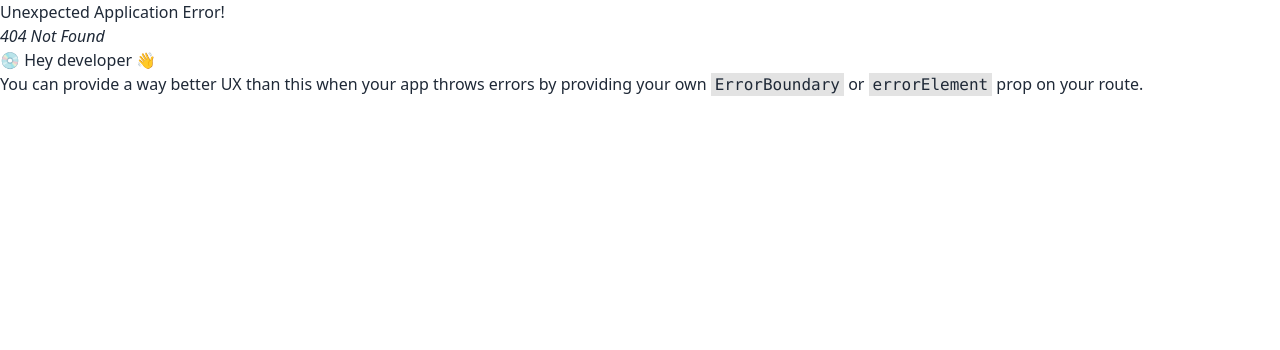
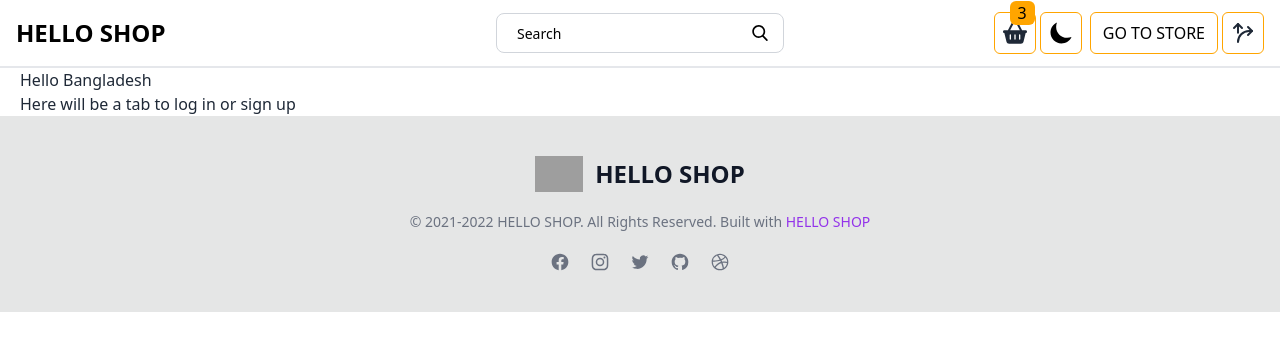
Before and after one commit to developerMohib/shopping-cart, a React (Vite) app in the folder client/: page /sign-in in a window 1280 px wide. Before the commit this address had no page. Shown: the top 350 px of the page. Built offline with nearby package versions, Linux system fonts and the light colour scheme; grey boxes are pictures that could not be loaded.

Commit message:
update and separete some data to organize

```diff
--- a/client/public/products.json
+++ b/client/public/products.json
@@ -204,7 +204,6 @@
       "image": "https://loremflickr.com/cache/resized/65535_53076099609_e72e41721b_h_800_600_nofilter.jpg"
     },
     {
-      "id" : 17,
       "productName": "Smart Light Bulb",
       "price": 20,
       "category": "lighting",
--- a/client/src/App.tsx
+++ b/client/src/App.tsx
@@ -1,9 +1,9 @@
 
 import { Fragment } from 'react/jsx-runtime'
-import './App.css'
+import { Outlet } from 'react-router-dom'
 import Navbar from './component/navbar/Navbar'
 import Footer from './component/footer/Footer'
-import Home from './pages/home/Home'
+import './App.css'
 
 function App() {
 
@@ -11,7 +11,7 @@ function App() {
     <Fragment>
       <Navbar />
       <div className='max-w-screen-xl px-5 mx-auto'>
-        <Home />
+        <Outlet />
       </div>
       <Footer />
     </Fragment>
--- /dev/null
+++ b/client/src/component/button/addCart/AddCart.tsx
@@ -0,0 +1,16 @@
+import React from 'react';
+import { FaBasketShopping } from 'react-icons/fa6';
+import { Link } from 'react-router-dom';
+
+const AddCart: React.FC = (): JSX.Element => {
+    return (
+        <div className="relative tooltip tooltip-left hover:bg-bg border border-bg p-2 rounded-md" data-tip="MY CART">
+            <Link to="/">
+                <FaBasketShopping className="w-6 h-6" />
+            </Link>
+            <span className='bg-bg text-text absolute right-0 -top-3 px-2 rounded-md' > 3 </span>
+        </div>
+    );
+};
+
+export default AddCart;
--- a/client/src/component/button/themeController/ThemeMode.tsx
+++ b/client/src/component/button/themeController/ThemeMode.tsx
@@ -34,7 +34,7 @@ const ThemeMode: React.FC = () => {
 
 
     return (
-        <button className="py-2 px-3 m-1 text-center bg-textWhite border border-bg rounded-md text-text hover:bg-bg dark:hover:bg-gray-700" aria-label="Toggle Theme" onClick={handleThemeChange}> {isDark ? <IoIosSunny className={`h-6 w-6 ${isRotating ? "animate-spin" : ""}`} /> : <IoMoonSharp className={`w-6 h-6 ${isRotating ? "animate-spin" : ""}`} />} </button>
+        <button className="p-2 m-1 text-center bg-textWhite border border-bg rounded-md text-text hover:bg-bg dark:hover:bg-gray-700" aria-label="Toggle Theme" onClick={handleThemeChange}> {isDark ? <IoIosSunny className={`h-6 w-6 ${isRotating ? "animate-spin" : ""}`} /> : <IoMoonSharp className={`w-6 h-6 ${isRotating ? "animate-spin" : ""}`} />} </button>
     );
 };
 
--- a/client/src/component/navbar/Navbar.tsx
+++ b/client/src/component/navbar/Navbar.tsx
@@ -5,6 +5,7 @@ import { HiOutlineBars3 } from "react-icons/hi2";
 import { LiaTimesSolid } from "react-icons/lia";
 import { TbArrowRampRight } from "react-icons/tb";
 import ThemeMode from "../button/themeController/ThemeMode";
+import AddCart from "../button/addCart/AddCart";
 
 const Navbar: React.FC = (): JSX.Element => {
     const [menuOpen, setMenuOpen] = useState<boolean>(false)
@@ -18,7 +19,8 @@ const Navbar: React.FC = (): JSX.Element => {
                 <Link className="text-2xl font-bold text-text hover:text-bg" to="/">
                     HELLO SHOP
                 </Link>
-                <div className="lg:hidden flex">
+                <div className="lg:hidden flex items-center">
+                    <AddCart />
                     <ThemeMode />
                     <button onClick={handleMenu} className="navbar-burger flex items-center text-text p-1" id="navbar_burger">
                         {menuOpen ? <LiaTimesSolid className="block h-6 w-6 fill-current" /> : <HiOutlineBars3 className="block h-6 w-6 fill-current" />}
@@ -41,6 +43,7 @@ const Navbar: React.FC = (): JSX.Element => {
 
                 {/* right options */}
                 <div className="hidden lg:flex items-center">
+                    <AddCart />
                     <ThemeMode />
                     <Link to="/store">
                         <button className=" py-2 px-3 m-1 text-center border border-bg rounded-md text-text hover:bg-bg hover:text-textWhite">
@@ -48,7 +51,7 @@ const Navbar: React.FC = (): JSX.Element => {
                         </button>
                     </Link>
                     <div className="tooltip tooltip-bottom border border-bg p-2 rounded-md" data-tip="SIGN IN">
-                        <Link to="/">
+                        <Link to="/sign-in">
                             <TbArrowRampRight className="w-6 h-6" />
                         </Link>
                     </div>
@@ -77,7 +80,7 @@ const Navbar: React.FC = (): JSX.Element => {
                     </div>
                     <div className="mt-auto">
                         <div className="pt-6">
-                            <Link className="block m-1 border border-gray-300 text-text px-4 py-3 mb-3 text-sm text-center font-semibold rounded-xl" to="/login">
+                            <Link className="block m-1 border border-gray-300 text-text px-4 py-3 mb-3 text-sm text-center font-semibold rounded-xl" to="/sign-in">
                                 Sign in
                             </Link>
                             <Link className="block m-1 border hover:text-text/90 px-4 py-3 mb-2 text-xs text-center text-text font-semibold rounded-xl" to="/store">
--- /dev/null
+++ b/client/src/component/product/productComp/Products.tsx
@@ -0,0 +1,25 @@
+import React from 'react';
+import { FaHeart, FaRegHeart } from 'react-icons/fa6';
+import { Link } from 'react-router-dom';
+
+const Products: React.FC = ({product,handleAddCart,handleAddwishlist}): JSX.Element => {
+    return (
+        <Link to={`/product-details/${product.id}`} className="p-4 border border-indigo-300 rounded-xl hover:shadow-lg hover:shadow-indigo-50 flex flex-col items-center">
+            <img src={"https://loremflickr.com/cache/resized/65535_53076099609_e72e41721b_h_800_600_nofilter.jpg"} className="shadow rounded-lg overflow-hidden border" />
+            <div className="mt-8">
+                <small> Category : {product.category} </small>
+                <h4 className="font-bold text-xl text-text">{product.productName}</h4>
+                <p className="mt-2 text-text"> in stock : {product.amount}
+                </p>
+                <p className="mt-2 text-text"> Price : {product.price}
+                </p>
+                <div className="mt-5 flex justify-between">
+                    <button onClick={() => handleAddCart(product.id)} type="button" className="inline-flex items-center rounded-md border border-transparent bg-bg px-3 py-2 text-sm font-medium leading-4 text-white shadow-sm hover:bg-gray-700">Add to cart</button>
+                    <button onClick={() => handleAddwishlist(product.id)} type="button" className="inline-flex items-center rounded-md border border-transparent text-bg px-3 py-2 text-sm font-medium leading-4 shadow-sm"> < FaHeart /> <FaRegHeart className="text-2xl text-bg" /> </button>
+                </div>
+            </div>
+        </Link>
+    );
+};
+
+export default Products;
--- /dev/null
+++ b/client/src/component/product/productDetails/ProductDetails.tsx
@@ -0,0 +1,11 @@
+import React from 'react';
+
+const ProductDetails : React.FC= () : JSX.Element => {
+    return (
+        <div>
+            <h1>Hello bangladesh</h1>
+        </div>
+    );
+};
+
+export default ProductDetails;
--- /dev/null
+++ b/client/src/pages/auth/Auth.tsx
@@ -0,0 +1,12 @@
+import React from 'react';
+
+const Auth : React.FC = () : JSX.Element => {
+    return (
+        <div>
+            <h1> Hello Bangladesh </h1>
+            <p>Here will be a tab to log in or sign up</p>
+        </div>
+    );
+};
+
+export default Auth;
--- a/client/src/pages/auth/SignIn.tsx
+++ /dev/null
@@ -1,10 +0,0 @@
-
-const SignIn = () => {
-    return (
-        <div>
-            <p>Hello sign in</p>
-        </div>
-    );
-};
-
-export default SignIn;
--- a/client/src/pages/auth/SignUp.tsx
+++ /dev/null
@@ -1,10 +0,0 @@
-
-const SignUp = () => {
-    return (
-        <div>
-            <h1>hello sign up</h1>
-        </div>
-    );
-};
-
-export default SignUp;
--- a/client/src/pages/home/Home.tsx
+++ b/client/src/pages/home/Home.tsx
@@ -1,8 +1,7 @@
 import React from "react";
-import { Link } from "react-router-dom";
-import { FaRegHeart, FaHeart } from "react-icons/fa";
 import toast, { Toaster } from "react-hot-toast";
 import useAllProducts from "../../api/useAllProducts";
+import Products from "../../component/product/productComp/Products";
 
 const Home: React.FC = (): JSX.Element => {
     // Fetch products using useQuery with proper types
@@ -99,21 +98,7 @@ const Home: React.FC = (): JSX.Element => {
             <div className="col-span-4 p-2">
                 <div className="grid lg:grid-cols-4 grid-cols-2 gap-5">
                     {products?.map((product, idx) => (
-                        <Link key={idx} to="/" className="p-4 border border-indigo-300 rounded-xl hover:shadow-lg hover:shadow-indigo-50 flex flex-col items-center">
-                            <img src={"https://loremflickr.com/cache/resized/65535_53076099609_e72e41721b_h_800_600_nofilter.jpg"} className="shadow rounded-lg overflow-hidden border" />
-                            <div className="mt-8">
-                                <small> Category : {product.category} </small>
-                                <h4 className="font-bold text-xl text-text">{product.productName}</h4>
-                                <p className="mt-2 text-text"> in stock : {product.amount}
-                                </p>
-                                <p className="mt-2 text-text"> Price : {product.price}
-                                </p>
-                                <div className="mt-5 flex justify-between">
-                                    <button onClick={() => handleAddCart(product.id)} type="button" className="inline-flex items-center rounded-md border border-transparent bg-bg px-3 py-2 text-sm font-medium leading-4 text-white shadow-sm hover:bg-gray-700">Add to cart</button>
-                                    <button onClick={() => handleAddwishlist(product.id)} type="button" className="inline-flex items-center rounded-md border border-transparent text-bg px-3 py-2 text-sm font-medium leading-4 shadow-sm"> < FaHeart /> <FaRegHeart className="text-2xl text-bg" /> </button>
-                                </div>
-                            </div>
-                        </Link>
+                        <Products product={product} key={idx} handleAddCart={handleAddCart} handleAddwishlist={handleAddwishlist} />
                     ))}
                 </div>
             </div>
```
Also changed, not shown: client/src/main.tsx (+17 -0 lines).
